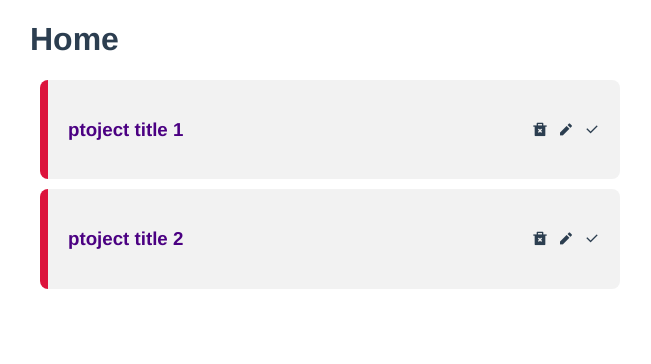
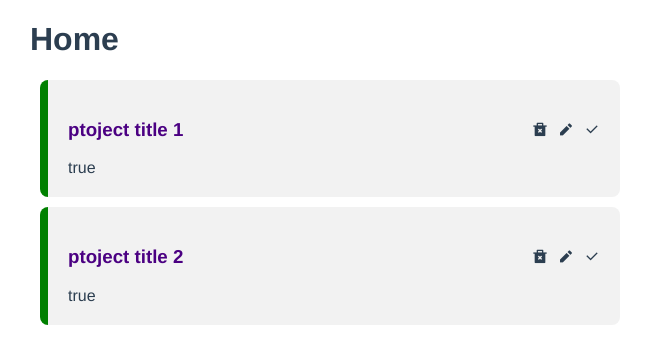
Before and after one commit to zawthuphyo25/project-planner, a Vue app: page / in a window 1280 px wide. Shown: the top 364 px of the page, without its empty margins (310-961 px from the left). Built offline with nearby package versions, Linux system fonts and the light colour scheme; data requests are answered from the project's data file.

Commit message:
complete project  feature

```diff
--- a/database/db.json
+++ b/database/db.json
@@ -3,12 +3,14 @@
     {
       "title": "ptoject title 1",
       "detail": "projecr detail 1",
-      "id": "1"
+      "id": "1",
+      "complete": true
     },
     {
       "title": "ptoject title 2",
       "detail": "projecr detail 2",
-      "id": "2"
+      "id": "2",
+      "complete": true
     }
   ]
 }
--- a/src/components/SingleProject.vue
+++ b/src/components/SingleProject.vue
@@ -1,15 +1,16 @@
 <template>
-  <div class="project">
+  <div class="project" :class="{ complete: project.complete }">
     <div class="flexing">
       <h3 @click="showDetail = !showDetail">{{ project.title }}</h3>
       <div>
         <i class="ri-delete-bin-2-fill icon" @click="deleteProject"></i>
         <i class="ri-pencil-fill icon"></i>
-        <i class="ri-check-fill icon"></i>
+        <i class="ri-check-fill icon" @click="completeProject"></i>
       </div>
     </div>
 
     <p v-if="showDetail">{{ project.detail }}</p>
+    {{ project.complete }}
   </div>
 </template>
 
@@ -30,6 +31,25 @@ export default {
       fetch(deleteRoute, { method: "DELETE" })
         .then(() => {
           this.$emit("delete", this.project.id);
+        })
+        .catch((err) => {
+          console.log(err);
+        });
+    },
+    completeProject() {
+      let updateCompleteRoute = this.api + this.project.id;
+      // console.log(updateCompleteRoute);
+      fetch(updateCompleteRoute, {
+        method: "PATCH",
+        headers: {
+          "Content-Type": "application/json",
+        },
+        body: JSON.stringify({
+          complete: !this.project.complete,
+        }),
+      })
+        .then(() => {
+          this.$emit("complete", this.project.id);
         })
         .catch((err) => {
           console.log(err);
@@ -64,4 +84,7 @@ h3 {
 .icon:hover {
   color: #777;
 }
+.complete {
+  border-left-color: green;
+}
 </style>
--- a/src/views/HomeView.vue
+++ b/src/views/HomeView.vue
@@ -3,7 +3,11 @@
     <h1>Home</h1>
     <div v-for="project in projects" :key="project.id">
       <!-- {{ project }} -->
-      <SingleProject :project="project" @delete="deleteProject"></SingleProject>
+      <SingleProject
+        :project="project"
+        @delete="deleteProject"
+        @complete="completeProject"
+      ></SingleProject>
     </div>
   </div>
 </template>
@@ -18,7 +22,7 @@ export default {
   },
   data() {
     return {
-      projects: [],
+      projects: [], //[{},{},{}]
     };
   },
   methods: {
@@ -26,6 +30,12 @@ export default {
       this.projects = this.projects.filter((project) => {
         this.project.id != id;
       });
+    },
+    completeProject(id) {
+      let findPrject = this.projects.find((project) => {
+        return project === id;
+      });
+      findProject.complete = !findPrject.commplete;
     },
   },
   mounted() {
```
